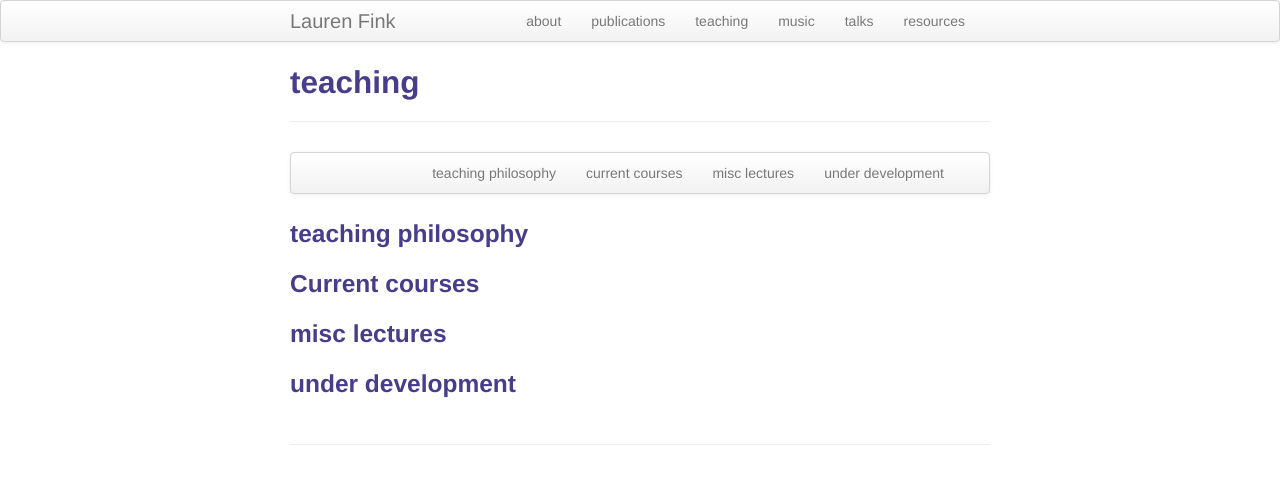
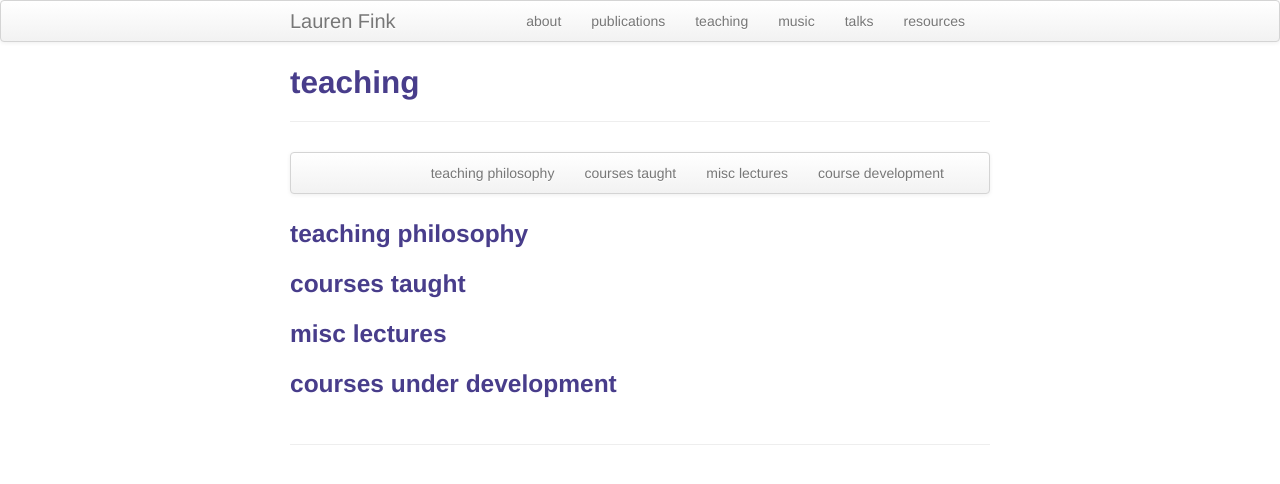
Before and after one commit to lkfink/lkfink.github.io, a Jekyll site: the page built from pages/teaching.md, in a window 1280 px wide. Shown: the top 484 px of the page. Built offline with Jekyll 4.4.1, drawn with Linux system fonts in a browser that asks for light colours.

Commit message:
Update teaching.md

```diff
--- a/pages/teaching.md
+++ b/pages/teaching.md
@@ -8,9 +8,9 @@ description: Lauren Fink's teaching
     <div class="navbar-inner">
         <ul class="nav">
             <li><a href="#philosophy">teaching philosophy</a></li>
-            <li><a href="#current">current courses</a></li>
+            <li><a href="#current">courses taught</a></li>
             <li><a href="#misc">misc lectures</a></li>
-            <li><a href="#dev">under development</a></li>
+            <li><a href="#dev">course development</a></li>
         </ul>
     </div>
 </div>
@@ -18,9 +18,8 @@ description: Lauren Fink's teaching
 
 ### <a name="philosophy"></a>teaching philosophy
 
-### <a name="current"></a>Current courses
-
+### <a name="current"></a>courses taught
 
 ### <a name="misc"></a>misc lectures
 
-### <a name="dev"></a>under development
+### <a name="dev"></a>courses under development
```
